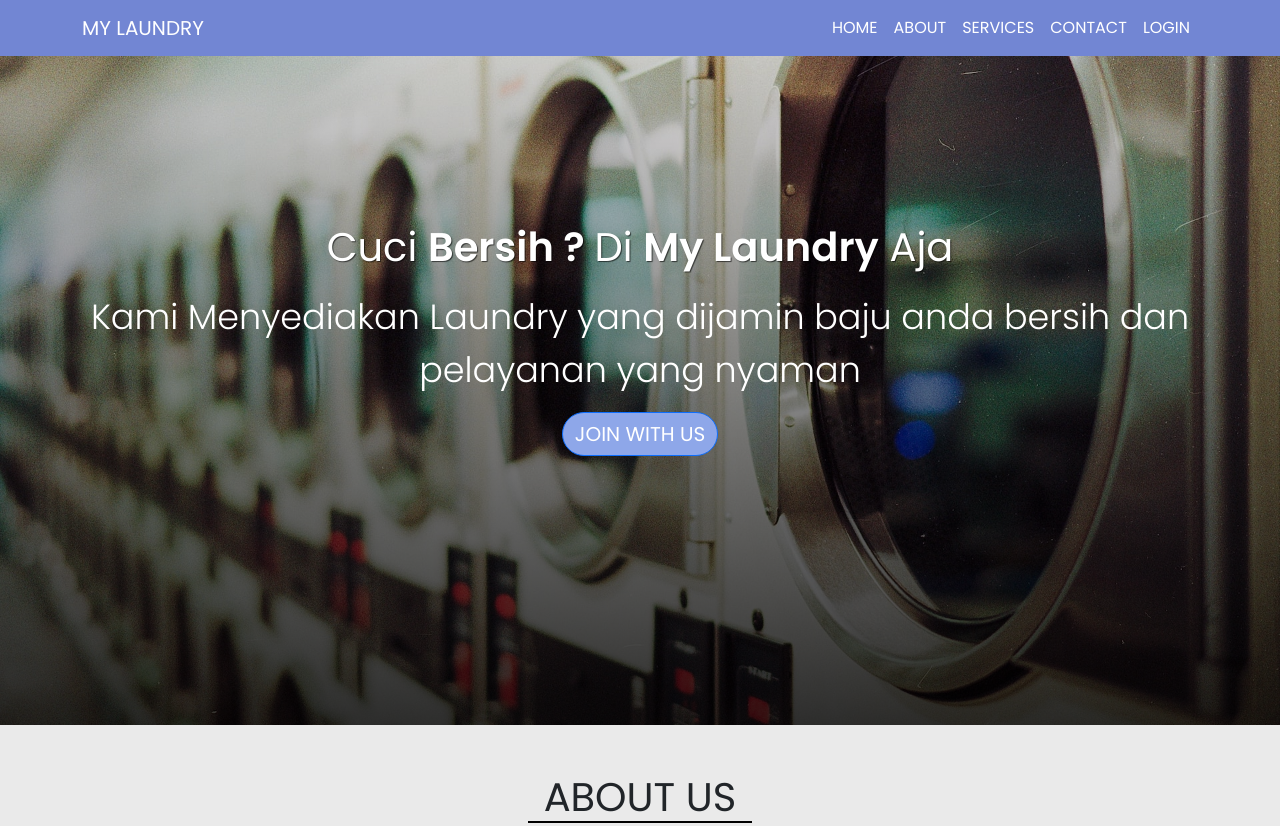
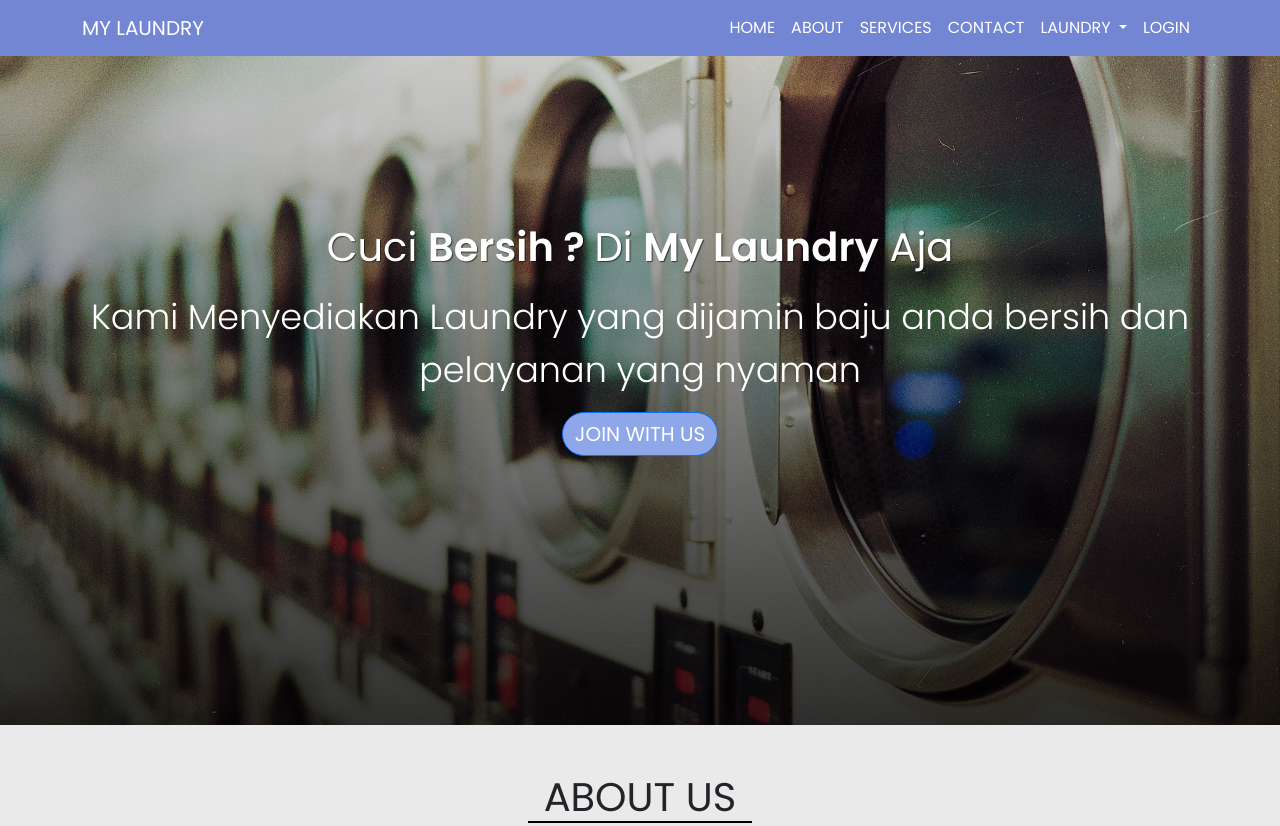
Before and after one commit to abiyyu12/Laundry_WEB, a plain HTML site: page index.html in a window 1280 px wide. Shown: the top 826 px of the page. Drawn offline with nearby package versions, Linux system fonts and the light colour scheme.

Commit message:
merubah Navbar

```diff
--- a/index.html
+++ b/index.html
@@ -51,6 +51,21 @@
             </li>
             <li class="nav-item">
               <a class="nav-link" href="#kontak">Contact</a>
+            </li>
+            <li class="nav-item dropdown">
+              <a
+                class="nav-link dropdown-toggle"
+                href="#"
+                id="navbarDropdown"
+                role="button"
+                data-bs-toggle="dropdown"
+                aria-expanded="false"
+                >Laundry
+              </a>
+              <ul class="dropdown-menu" aria-labelledby="navbarDropdown">
+                <li><a class="dropdown-item" href="#">Laundry Satuan</a></li>
+                <li><a class="dropdown-item" href="#">Laundry Kiloan</a></li>
+              </ul>
             </li>
             <li class="nav-item">
               <a class="nav-link" href="#login">Login</a>
@@ -286,8 +301,6 @@
         <a href="#kontak">Contact</a>
         <a href="#kontak">Login</a>
         <a href="#kontak">Pesanan</a>
-
-
       </div>
 
       <div class="credit">
--- a/style.css
+++ b/style.css
@@ -206,3 +206,5 @@ footer .credit {
     font-size: 30px;
   }
 }
+
+/* New Styles */
```
